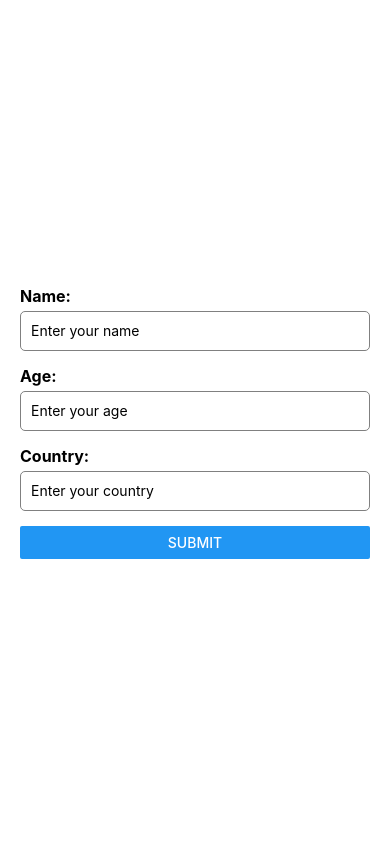
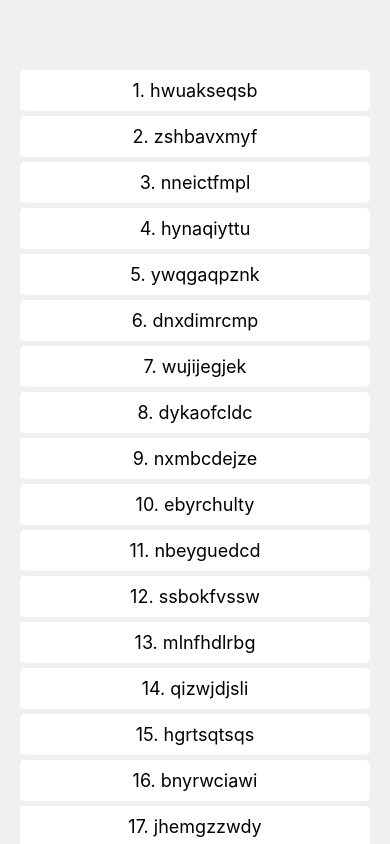
Before and after one commit to rashedshboul11/jovision2-react-native, a React Native app: screen / in a window 390 px wide. Built offline with nearby package versions, Linux system fonts and the light colour scheme.

Commit message:
added task 36

```diff
--- a/App.tsx
+++ b/App.tsx
@@ -1,9 +1,11 @@
 import React from "react";
-import Task35 from "./Tasks/Task35";
+import Task36 from "./Tasks/Task36";
 export default function App() {
     return (
      <>
-        <Task35></Task35>
+        <Task36>
+
+        </Task36>
      </>
     );
 }
--- /dev/null
+++ b/Tasks/Task36.js
@@ -0,0 +1,48 @@
+import { ScrollView, Text, View, StyleSheet } from "react-native";
+
+function generateRandomWord(length) {
+    let result = '';
+    const characters = 'abcdefghijklmnopqrstuvwxyz';
+    for (let i = 0; i < length; i++) {
+        result += characters.charAt(Math.floor(Math.random() * characters.length));
+    }
+    return result;
+}
+function Task36 () {
+
+    const words = Array.from({length: 100}, () => generateRandomWord(10));
+
+    return (
+        <View style={styles.container}>
+          <ScrollView contentContainerStyle={styles.scrollContainer}>
+            {words.map((word, index) => (
+              <Text key={index} style={styles.text}>
+                {index + 1}. {word}
+              </Text>
+            ))}
+          </ScrollView>
+        </View>
+      );
+
+}
+
+const styles = StyleSheet.create({
+    container: {
+      flex: 1,
+      paddingTop: 50,
+      backgroundColor: "#f0f0f0",
+    },
+    scrollContainer: {
+      padding: 20,
+    },
+    text: {
+      fontSize: 18,
+      padding: 10,
+      backgroundColor: "#ffffff",
+      marginBottom: 5,
+      borderRadius: 5,
+      textAlign: "center",
+    },
+  });
+
+export default Task36;
```
